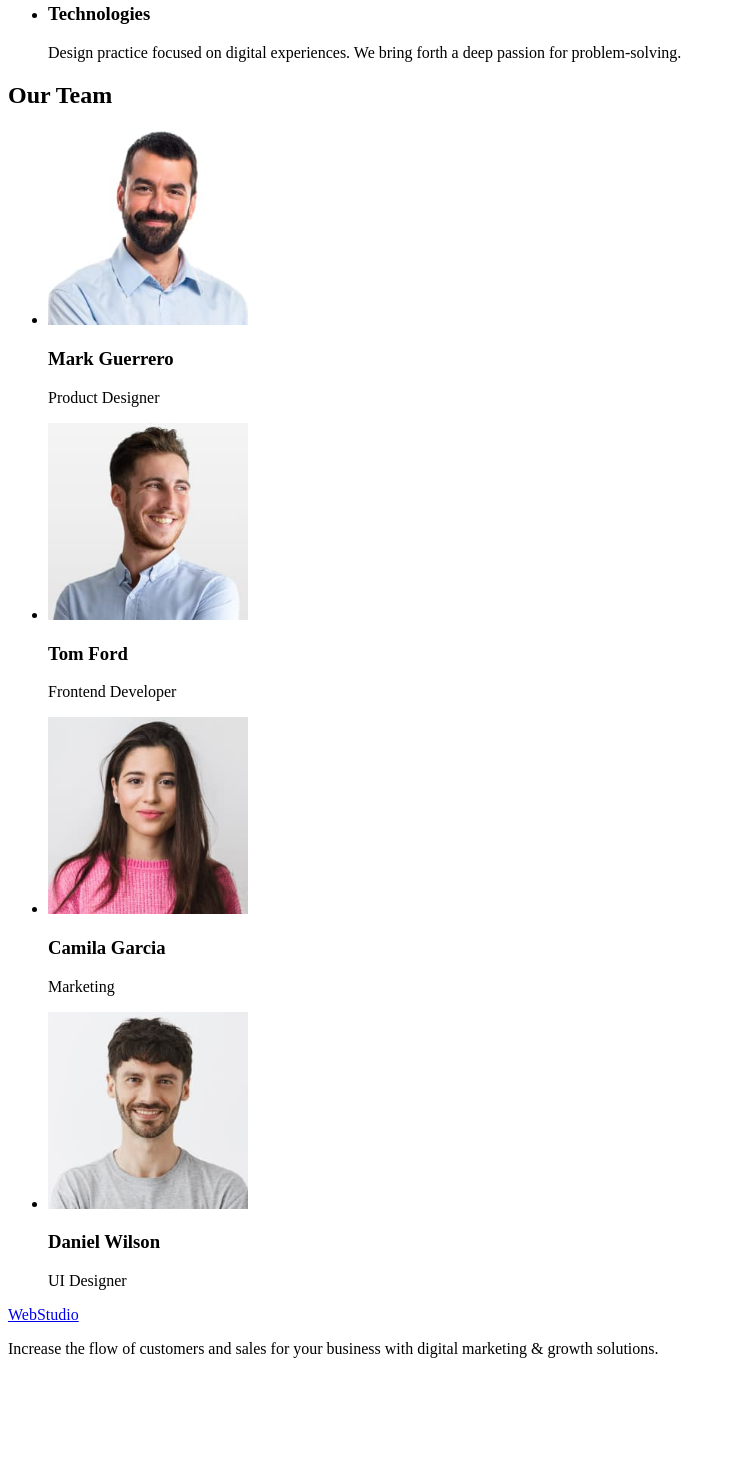
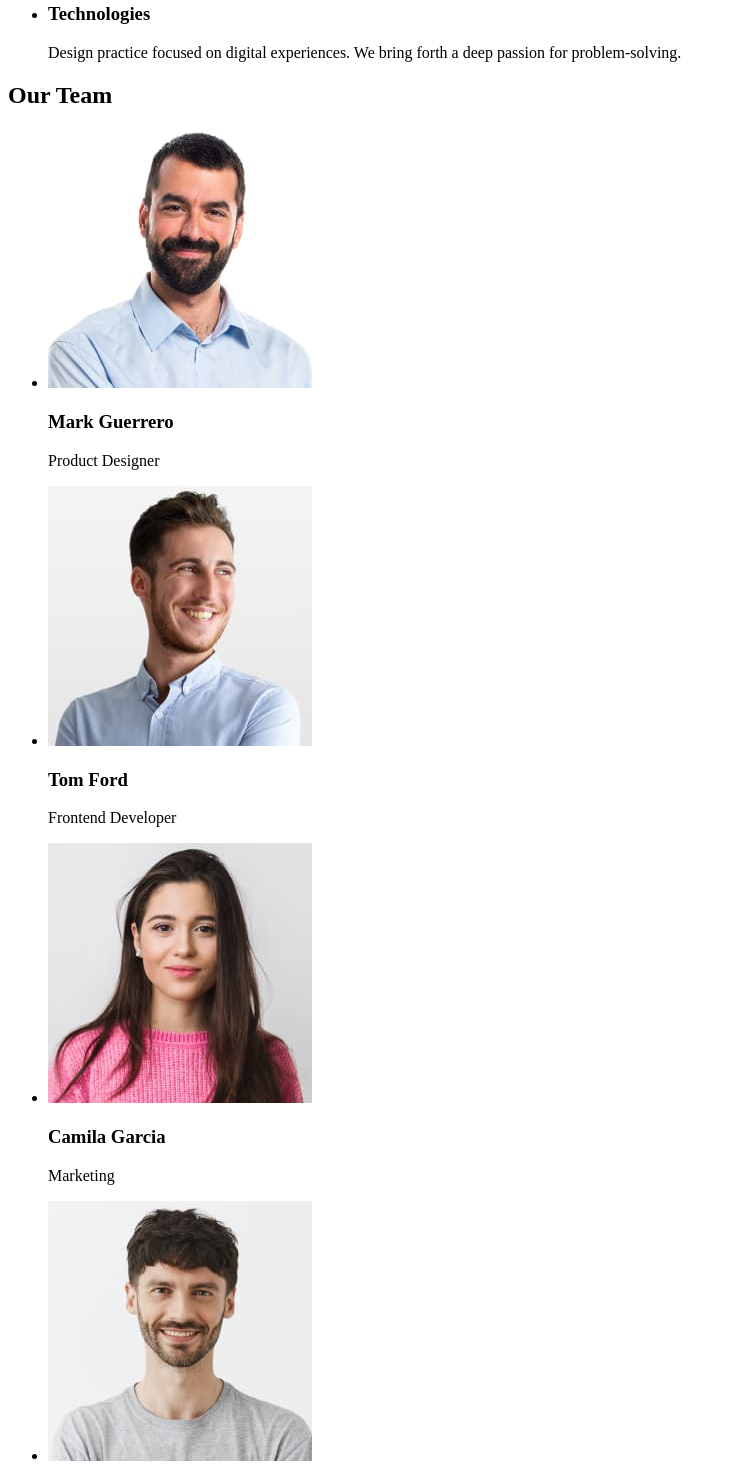
Before and after one commit to Tina137/goit-markup-hw-01, a plain HTML site: page index.html in a window 1280 px wide. Shown: the part 532-1996 px from the top of the page, without its empty margins (0-735 px from the left). Before the commit the page ends 1906 px from the top, so only its background shows below. Drawn offline with Linux system fonts and the light colour scheme.

Commit message:
Homework-2 commit-3

```diff
--- a/index.html
+++ b/index.html
@@ -70,22 +70,22 @@
         <h2>Our Team</h2>
         <ul>
           <li>
-            <img src="./images/img-3.jpg" alt="person-photo" width="200" />
+            <img src="./images/img-3.jpg" alt="person-photo" width="264" />
             <h3>Mark Guerrero</h3>
             <p>Product Designer</p>
           </li>
           <li>
-            <img src="./images/img-2.jpg" alt="person-photo" width="200" />
+            <img src="./images/img-2.jpg" alt="person-photo" width="264" />
             <h3>Tom Ford</h3>
             <p>Frontend Developer</p>
           </li>
           <li>
-            <img src="./images/img-1.jpg" alt="person-photo" width="200" />
+            <img src="./images/img-1.jpg" alt="person-photo" width="264" />
             <h3>Camila Garcia</h3>
             <p>Marketing</p>
           </li>
           <li>
-            <img src="./images/img.jpg" alt="person-photo" width="200" />
+            <img src="./images/img.jpg" alt="person-photo" width="264" />
             <h3>Daniel Wilson</h3>
             <p>UI Designer</p>
           </li>
```
